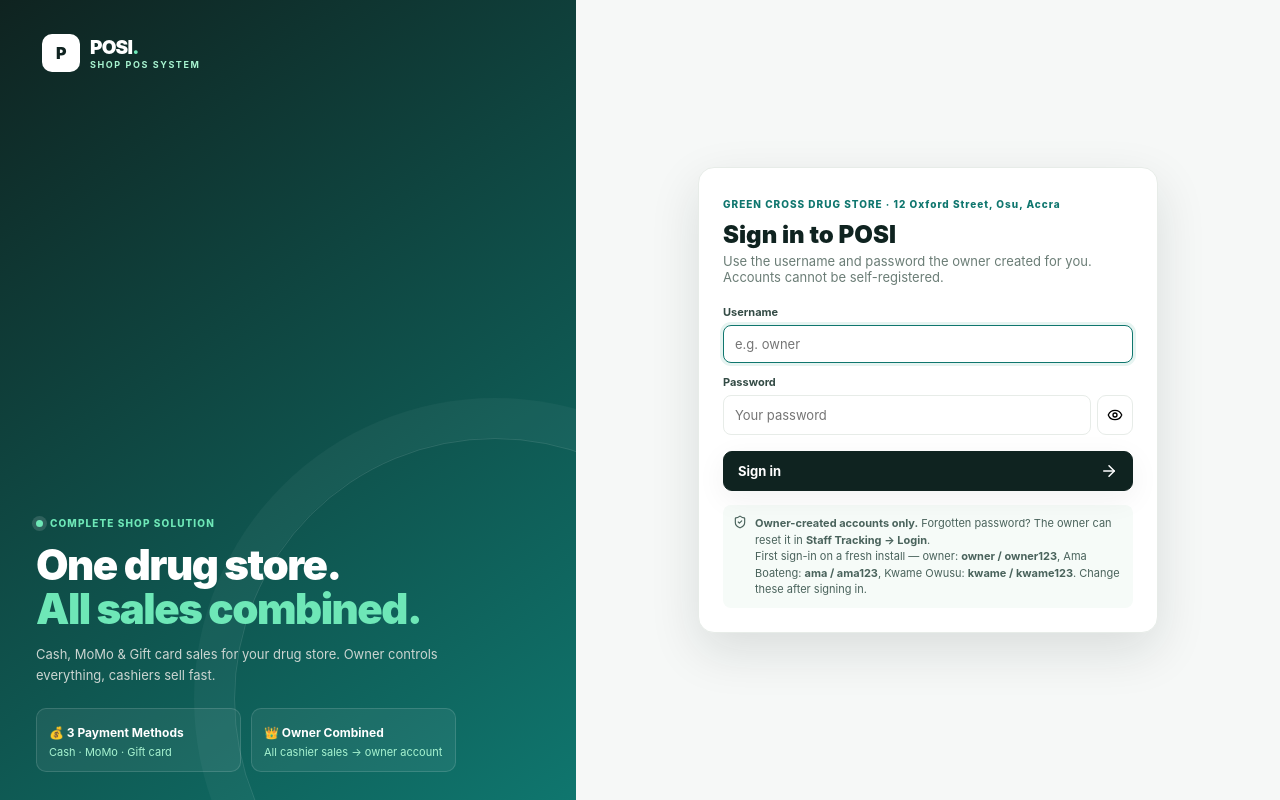
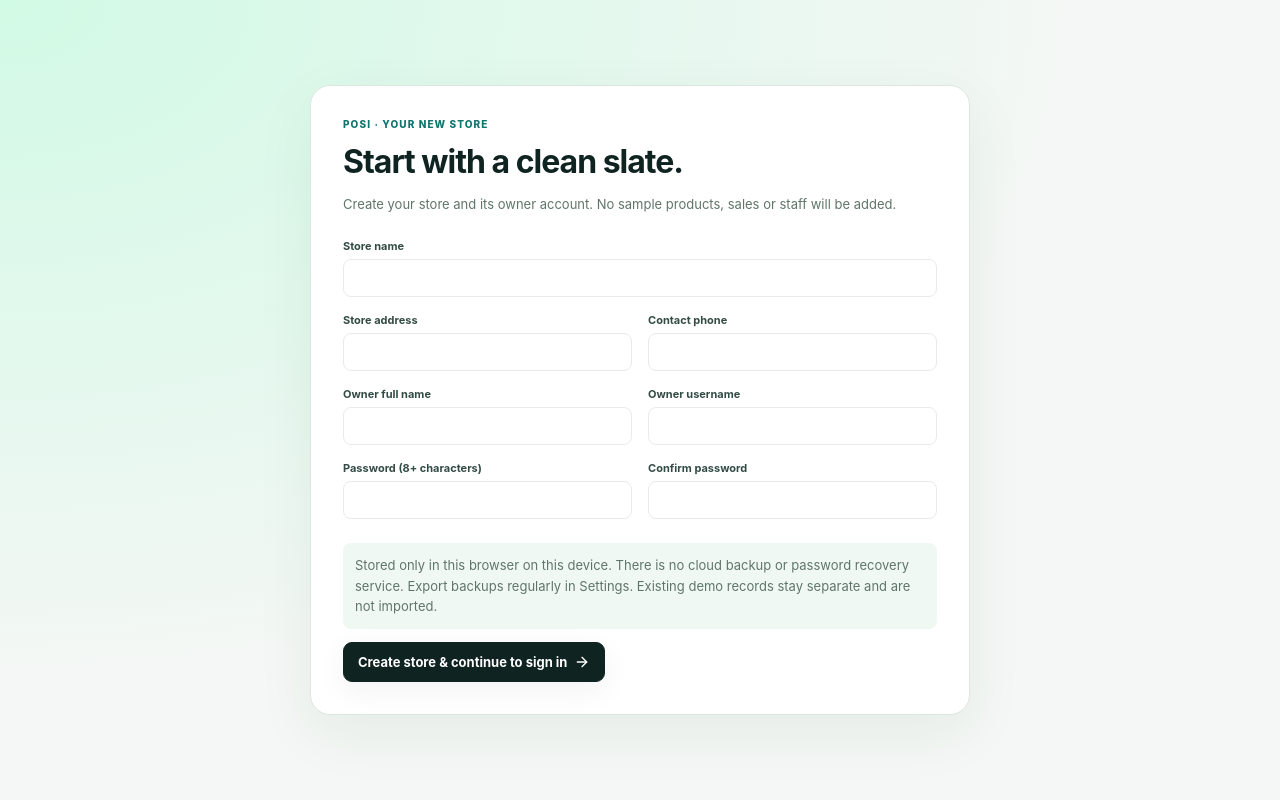
Before and after one commit to nathanielsasuosei-web/POSI, a React (Vite) app: page / in a window 1280 px wide. Built offline with nearby package versions, Linux system fonts and the light colour scheme.

Commit message:
Replace demo shop with first-time store setup
Co-authored-by: arena-agent <297053741+arena-agent@users.noreply.github.com>

```diff
--- a/src/assistant.jsx
+++ b/src/assistant.jsx
@@ -1137,7 +1137,7 @@
 }
 
 export function AIAssistantPage({ data, shop=null, currentUser=null }){
-  const [messages,setMessages] = useStored('posi-v3-assistant', []);
+  const [messages,setMessages] = useStored('posi-live-v1-assistant', []);
   const [input,setInput] = useState('');
   const [thinking,setThinking] = useState(false);
   const threadRef = useRef(null);
--- a/src/main.jsx
+++ b/src/main.jsx
@@ -18,18 +18,18 @@
 
 // Storage keys
 const K = {
-  products: 'posi-v3-products',
-  sales: 'posi-v3-sales',
-  customers: 'posi-v3-customers',
-  employees: 'posi-v3-employees',
-  giftCards: 'posi-v3-giftcards',
-  messages: 'posi-v3-messages',
-  activities: 'posi-v3-activities',
-  attendance: 'posi-v3-attendance',
-  expenses: 'posi-v3-expenses',
-  stockMoves: 'posi-v3-stockmoves',
-  settings: 'posi-v3-settings',
-  maintenance: 'posi-v3-maintenance',
+  products: 'posi-live-v1-products',
+  sales: 'posi-live-v1-sales',
+  customers: 'posi-live-v1-customers',
+  employees: 'posi-live-v1-employees',
+  giftCards: 'posi-live-v1-giftcards',
+  messages: 'posi-live-v1-messages',
+  activities: 'posi-live-v1-activities',
+  attendance: 'posi-live-v1-attendance',
+  expenses: 'posi-live-v1-expenses',
+  stockMoves: 'posi-live-v1-stockmoves',
+  settings: 'posi-live-v1-settings',
+  maintenance: 'posi-live-v1-maintenance',
 };
 
 // helpers
@@ -132,7 +132,7 @@
   adjustment: { label:'Adjustment', color:'#92400e' },
 };
 
-const SHOP = { name:'Green Cross Drug Store', address:'12 Oxford Street, Osu, Accra', phone:'030 274 1122' };
+const SHOP = { name:'Your store', address:'', phone:'' };
 
 const paymentMethods = [
   { id:'Cash', label:'Cash', icon: Banknote, desc:'Cash payment' },
@@ -140,37 +140,8 @@
   { id:'Gift', label:'Gift', icon: Gift, desc:'Gift card' },
 ];
 
-const starterProducts = [
-  { id:'p1', name:'Paracetamol 500mg', sku:'PARA-500', category:'Pain Relief', price:12.5, cost:7, stock:48, barcode:'890123', brand:'20 tablets', supplier:'Ernest Chemists', expiry:'2027-04-30' },
-  { id:'p2', name:'Ibuprofen 400mg', sku:'IBU-400', category:'Pain Relief', price:18, cost:11, stock:28, barcode:'890124', brand:'20 tablets', supplier:'Ernest Chemists', expiry:'2027-02-28' },
-  { id:'p3', name:'Amoxicillin 500mg', sku:'AMOX-500', category:'Antibiotics', price:35, cost:22, stock:24, barcode:'890125', brand:'21 capsules', supplier:'M&G Pharma', expiry:'2026-12-31' },
-  { id:'p4', name:'Coartem 20/120', sku:'COART-24', category:'Antimalarials', price:85, cost:62, stock:19, barcode:'890126', brand:'24 tablets', supplier:'Novartis GH', expiry:'2027-08-31' },
-  { id:'p5', name:'Malaria Test Kit', sku:'MAL-TEST', category:'Devices', price:25, cost:16, stock:7, barcode:'890127', brand:'SD Bioline', supplier:'Lab Supplies Ltd', expiry:'2026-11-30' },
-  { id:'p6', name:'ORS Sachet', sku:'ORS-SACH', category:'First Aid', price:6, cost:3.5, stock:33, barcode:'890128', brand:'Cerlyte', supplier:'Uniliver Ghana', expiry:'2027-06-30' },
-  { id:'p7', name:'Vitamin C 1000mg', sku:'VITC-1000', category:'Vitamins', price:45, cost:32, stock:51, barcode:'890129', brand:'60 tablets', supplier:'Vita Health', expiry:'2027-09-30' },
-  { id:'p8', name:'Digital Thermometer', sku:'THERM-D', category:'Devices', price:42, cost:26, stock:22, barcode:'890130', brand:'CarePlus', supplier:'Lab Supplies Ltd', expiry:'2029-01-31' },
-  { id:'p9', name:'Cough Syrup 100ml', sku:'COUGH-100', category:'Cough & Cold', price:22, cost:14, stock:48, barcode:'890131', brand:'Cofex', supplier:'M&G Pharma', expiry:'2026-12-15' },
-  { id:'p10', name:'Baby Diapers Size 3', sku:'DIAP-3', category:'Baby & Mother', price:65, cost:48, stock:3, barcode:'890132', brand:'Pampers Care', supplier:'Uniliver Ghana', expiry:'2027-03-31' },
-  { id:'p11', name:'Antiseptic Cream 30g', sku:'ANTIS-30', category:'Personal Care', price:24, cost:16, stock:60, barcode:'890133', brand:'Savlon', supplier:'Ernest Chemists', expiry:'2027-05-31' },
-  { id:'p12', name:'First Aid Kit Basic', sku:'AID-KIT', category:'First Aid', price:95, cost:70, stock:15, barcode:'890134', brand:'MediKit', supplier:'Lab Supplies Ltd', expiry:'2028-12-31' },
-];
-
-const starterCustomers = [
-  { id:'c1', name:'Walk-in customer', phone:'', email:'', address:'', balance:0, totalSpent:0, visits:0, isWalkIn:true },
-  { id:'c2', name:'Akosua Boateng', phone:'0244123456', email:'akosua@example.com', address:'East Legon, Accra', balance:120, totalSpent:1250, visits:18 },
-  { id:'c3', name:'Kwame Asare', phone:'0207654321', email:'kwame@example.com', address:'Spintex, Accra', balance:0, totalSpent:890, visits:12 },
-  { id:'c4', name:'Ama Serwaa', phone:'0551234567', email:'ama@example.com', address:'Tema', balance:250, totalSpent:2100, visits:24 },
-  { id:'c5', name:'Joseph Mensah', phone:'0249988776', email:'joseph@example.com', address:'Madina, Accra', balance:45.5, totalSpent:560, visits:8 },
-];
-
-// Sign-in credentials. Passwords are never stored in plain text — only a
-// salted SHA-256 hash (see hashPassword). These starter logins exist so a
-// fresh install can be opened; the owner should change them after first sign-in.
-const DEFAULT_CREDENTIALS = {
-  e1: { username:'owner', password:'owner123' },
-  e2: { username:'ama', password:'ama123' },
-  e3: { username:'kwame', password:'kwame123' },
-};
+const walkInCustomers = [{ id:'c1', name:'Walk-in customer', phone:'', email:'', address:'', balance:0, totalSpent:0, visits:0, isWalkIn:true }];
+const SETUP_KEY = 'posi-live-v1-setup';
 
 // SHA-256 via Web Crypto, with a deterministic fallback for contexts where
 // crypto.subtle is unavailable (non-secure origins). Local-first demo hashing:
@@ -190,57 +161,6 @@
   return (h2>>>0).toString(16).padStart(8,'0') + (h1>>>0).toString(16).padStart(8,'0');
 }
 const normalizeUsername = (u) => String(u||'').trim().toLowerCase();
-const deriveUsername = (emp) => normalizeUsername(DEFAULT_CREDENTIALS[emp?.id]?.username || String(emp?.name||'user').trim().split(/\s+/)[0] || 'user');
-
-const starterEmployees = [
-  { id:'e1', name:'Abena Mensah', role:'owner', phone:'0244000001', email:'owner@shop.com', shift:'08:00-17:00', status:'On shift', salary:0, initials:'AM', username:'owner' },
-  { id:'e2', name:'Ama Boateng', role:'cashier', phone:'0244000002', email:'ama@shop.com', shift:'08:00-16:00', status:'On shift', salary:1800, initials:'AB', username:'ama' },
-  { id:'e3', name:'Kwame Owusu', role:'cashier', phone:'0244000003', email:'kwame@shop.com', shift:'09:00-17:00', status:'On shift', salary:1700, initials:'KO', username:'kwame' },
-];
-
-const starterGiftCards = [
-  { id:'g1', code:'GIFT-100-001', balance:100, original:100, customerId:'c2', customerName:'Akosua Boateng', expiry:'2026-12-31', status:'active' },
-  { id:'g2', code:'GIFT-50-002', balance:25.5, original:50, customerId:'c4', customerName:'Ama Serwaa', expiry:'2026-11-30', status:'active' },
-  { id:'g3', code:'GIFT-200-003', balance:200, original:200, customerId:'', customerName:'', expiry:'2027-01-15', status:'active' },
-];
-
-const starterSales = [
-  { id:'POS-02487', invoiceNumber:'INV-02487', date:todayKey(), time:'10:42', cashier:'Ama Boateng', cashierId:'e2', customerId:'c1', customerName:'Walk-in customer', items:[{productId:'p1',name:'Paracetamol 500mg',qty:1,unitPrice:12.5,lineTotal:12.5},{productId:'p7',name:'Vitamin C 1000mg',qty:2,unitPrice:45,lineTotal:90}], subtotal:102.5, discount:0, tax:0, total:102.5, payment:'Cash', paymentDetail:{}, itemCount:3, status:'paid' },
-  { id:'POS-02486', invoiceNumber:'INV-02486', date:todayKey(), time:'10:31', cashier:'Kwame Owusu', cashierId:'e3', customerId:'c2', customerName:'Akosua Boateng', items:[{productId:'p2',name:'Ibuprofen 400mg',qty:2,unitPrice:18,lineTotal:36},{productId:'p8',name:'Digital Thermometer',qty:1,unitPrice:42,lineTotal:42}], subtotal:78, discount:0, tax:0, total:78, payment:'MoMo', paymentDetail:{phone:'0244123456', txn:'MOMO-123456'}, itemCount:3, status:'paid' },
-  { id:'POS-02485', invoiceNumber:'INV-02485', date:todayKey(), time:'09:55', cashier:'Ama Boateng', cashierId:'e2', customerId:'c4', customerName:'Ama Serwaa', items:[{productId:'p3',name:'Amoxicillin 500mg',qty:1,unitPrice:35,lineTotal:35}], subtotal:35, discount:3.5, tax:0, total:31.5, payment:'Cash', paymentDetail:{}, itemCount:1, status:'paid' },
-  { id:'POS-02484', invoiceNumber:'INV-02484', date:todayKey(), time:'09:18', cashier:'Kwame Owusu', cashierId:'e3', customerId:'c3', customerName:'Kwame Asare', items:[{productId:'p9',name:'Cough Syrup 100ml',qty:1,unitPrice:22,lineTotal:22}], subtotal:22, discount:0, tax:0, total:22, payment:'Gift', paymentDetail:{code:'GIFT-50-002', used:22}, itemCount:1, status:'paid' },
-];
-
-const starterMessages = [
-  { id:'m1', from:'Abena Mensah', fromId:'e1', to:'all', toName:'All Staff', subject:'Morning briefing', body:'Please ensure shelves are restocked before 9am. New drug shipment arrived. Check expiry dates on all packs.', date:todayKey(), time:'08:15', readBy:[] },
-  { id:'m2', from:'Abena Mensah', fromId:'e1', to:'e2', toName:'Ama Boateng', subject:'Customer follow-up', body:'Akosua Boateng has a pending balance of GH\u20b5120. Please remind her on next visit.', date:todayKey(), time:'09:00', readBy:[] },
-];
-
-const starterExpenses = [
-  { id:'x1', date:daysAgo(0), category:'Utilities', amount:180, payment:'Cash', note:'Electricity top-up (ECG)', by:'Abena Mensah' },
-  { id:'x2', date:daysAgo(1), category:'Transport', amount:65, payment:'Cash', note:'Drug delivery to shop', by:'Ama Boateng' },
-  { id:'x3', date:daysAgo(2), category:'Supplies', amount:240, payment:'MoMo', note:'Receipt rolls & carrier bags', by:'Abena Mensah' },
-  { id:'x4', date:daysAgo(3), category:'Maintenance', amount:320, payment:'Cash', note:'Fridge servicing', by:'Abena Mensah' },
-  { id:'x5', date:daysAgo(5), category:'Marketing', amount:150, payment:'MoMo', note:'Local radio promo', by:'Abena Mensah' },
-  { id:'x6', date:daysAgo(6), category:'Rent', amount:1500, payment:'Cash', note:'Monthly shop rent', by:'Abena Mensah' },
-];
-
-const starterStockMoves = [
-  { id:'sm1', productId:'p1', productName:'Paracetamol 500mg', type:'restock', qty:20, date:daysAgo(2), time:'09:15', by:'Abena Mensah', note:'Ernest Chemists delivery' },
-  { id:'sm2', productId:'p5', productName:'Malaria Test Kit', type:'adjustment', qty:-2, date:daysAgo(1), time:'16:40', by:'Ama Boateng', note:'Damaged kits' },
-  { id:'sm3', productId:'p11', productName:'Antiseptic Cream 30g', type:'restock', qty:24, date:daysAgo(1), time:'11:05', by:'Abena Mensah', note:'Ernest Chemists delivery' },
-  { id:'sm4', productId:'p1', productName:'Paracetamol 500mg', type:'sale', qty:-1, cost:7, unitPrice:12.5, date:todayKey(), time:'10:42', by:'Ama Boateng', note:'POS-02487' },
-  { id:'sm5', productId:'p7', productName:'Vitamin C 1000mg', type:'sale', qty:-2, cost:32, unitPrice:45, date:todayKey(), time:'10:42', by:'Ama Boateng', note:'POS-02487' },
-  { id:'sm6', productId:'p2', productName:'Ibuprofen 400mg', type:'sale', qty:-2, cost:11, unitPrice:18, date:todayKey(), time:'10:31', by:'Kwame Owusu', note:'POS-02486' },
-  { id:'sm7', productId:'p8', productName:'Digital Thermometer', type:'sale', qty:-1, cost:26, unitPrice:42, date:todayKey(), time:'10:31', by:'Kwame Owusu', note:'POS-02486' },
-  { id:'sm8', productId:'p9', productName:'Cough Syrup 100ml', type:'sale', qty:-1, cost:14, unitPrice:22, date:todayKey(), time:'09:18', by:'Kwame Owusu', note:'POS-02484' },
-];
-
-const starterAttendance = [
-  { id:'at1', employeeId:'e1', name:'Abena Mensah', date:todayKey(), in:'07:45', out:null, hours:null },
-  { id:'at2', employeeId:'e2', name:'Ama Boateng', date:todayKey(), in:'07:58', out:null, hours:null },
-];
-
 function usePersistent(key, initial){
   const [val,setVal]=useState(()=>{
     try{ const s=localStorage.getItem(key); return s?JSON.parse(s):initial }catch{ return initial }
@@ -249,26 +169,23 @@
   return [val,setVal];
 }
 
-function App({offline}){
-  const [products,setProducts]=usePersistent(K.products, starterProducts);
-  const [sales,setSales]=usePersistent(K.sales, starterSales);
-  const [customers,setCustomers]=usePersistent(K.customers, starterCustomers);
-  const [employees,setEmployees]=usePersistent(K.employees, starterEmployees);
-  const [giftCards,setGiftCards]=usePersistent(K.giftCards, starterGiftCards);
-  const [messages,setMessages]=usePersistent(K.messages, starterMessages);
-  const [activities,setActivities]=usePersistent(K.activities, [
-    {id:'a1',type:'sale',title:'Ama Boateng completed a sale',detail:'GH₵ 109 · Cash',date:todayKey(),time:'10:42'},
-    {id:'a2',type:'sale',title:'Kwame Owusu completed a sale',detail:'GH₵ 74 · MoMo',date:todayKey(),time:'10:31'},
-  ]);
-  const [attendance,setAttendance]=usePersistent(K.attendance, starterAttendance);
-  const [expenses,setExpenses]=usePersistent(K.expenses, starterExpenses);
-  const [stockMoves,setStockMoves]=usePersistent(K.stockMoves, starterStockMoves);
-  const [settings,setSettings]=usePersistent(K.settings, DEFAULT_SETTINGS);
+function App({offline,setup}){
+  const [products,setProducts]=usePersistent(K.products, []);
+  const [sales,setSales]=usePersistent(K.sales, []);
+  const [customers,setCustomers]=usePersistent(K.customers, walkInCustomers);
+  const [employees,setEmployees]=usePersistent(K.employees, [setup.owner]);
+  const [giftCards,setGiftCards]=usePersistent(K.giftCards, []);
+  const [messages,setMessages]=usePersistent(K.messages, []);
+  const [activities,setActivities]=usePersistent(K.activities, []);
+  const [attendance,setAttendance]=usePersistent(K.attendance, []);
+  const [expenses,setExpenses]=usePersistent(K.expenses, []);
+  const [stockMoves,setStockMoves]=usePersistent(K.stockMoves, []);
+  const [settings,setSettings]=usePersistent(K.settings, setup.settings);
   const [maintenance,setMaintenance]=usePersistent(K.maintenance, DEFAULT_MAINTENANCE);
   const shop = {...SHOP,...settings,name:settings.shopName||SHOP.name};
   const discountPercent = Number(settings.discountPercent ?? 10);
 
-  const [userId,setUserId]=useState(()=>{ try{ return sessionStorage.getItem('pos-user-id')||null }catch{return null}});
+  const [userId,setUserId]=useState(()=>{ try{ return sessionStorage.getItem('posi-live-user-id')||null }catch{return null}});
   const [view,setView]=useState('pos');
   const [toast,setToast]=useState('');
   const [success,setSuccess]=useState(null);
@@ -303,7 +220,6 @@
   const [staffSales,setStaffSales]=useState(null); // employee whose sales history is open
   const [credentialsFor,setCredentialsFor]=useState(null); // employee whose login the owner is managing
   const [showMyPassword,setShowMyPassword]=useState(false); // signed-in user changing their own password
-  const credentialsReady = useRef(false);
   const [filterSales,setFilterSales]=useState({search:'',payment:'All',date:'All',cashier:'All'});
 
   const currentUser = employees.find(e=>e.id===userId) || null;
@@ -336,24 +252,6 @@
     setView(emp ? (emp.role==='owner' ? 'dashboard' : 'pos') : 'pos');
   },[userId]);
 
-  // Older locally saved staff records have no username/passwordHash. Give them
-  // the documented starter credentials (owner: owner/owner123, staff: first
-  // name / first name + 123) so nobody is locked out by the upgrade.
-  useEffect(()=>{
-    if(credentialsReady.current) return;
-    if(!employees.some(e=>!e.username || !e.passwordHash)){ credentialsReady.current = true; return }
-    credentialsReady.current = true;
-    (async()=>{
-      const patched = await Promise.all(employees.map(async e=>{
-        if(e.username && e.passwordHash) return e;
-        const username = e.username || deriveUsername(e);
-        const fallback = DEFAULT_CREDENTIALS[e.id]?.password || `${username}123`;
-        return {...e, username, passwordHash: e.passwordHash || await hashPassword(fallback)};
-      }));
-      setEmployees(patched);
-    })();
-  },[employees,setEmployees]);
-
   // Username + password sign-in. Only accounts the owner created (Staff
   // Tracking) can sign in; there is no self-registration.
   const signIn = async (username,password)=>{
@@ -361,12 +259,12 @@
     if(!emp) return 'No account with that username. Ask the owner to create your account.';
     if(!emp.passwordHash) return 'This account has no password yet. Ask the owner to set one.';
     if(await hashPassword(password) !== emp.passwordHash) return 'Wrong password. Try again or ask the owner to reset it.';
-    try{ sessionStorage.setItem('pos-user-id',emp.id); sessionStorage.removeItem('pos-role'); sessionStorage.removeItem('pos-cashier') }catch{}
+    try{ sessionStorage.setItem('posi-live-user-id',emp.id); sessionStorage.removeItem('pos-role'); sessionStorage.removeItem('pos-cashier') }catch{}
     setUserId(emp.id); setView(emp.role==='owner'?'dashboard':'pos');
     return null;
   };
   const signOut = ()=>{
-    try{ sessionStorage.removeItem('pos-user-id'); sessionStorage.removeItem('pos-role'); sessionStorage.removeItem('pos-cashier') }catch{}
+    try{ sessionStorage.removeItem('posi-live-user-id'); sessionStorage.removeItem('pos-role'); sessionStorage.removeItem('pos-cashier') }catch{}
     setUserId(null); setCart([]); setView('pos');
     // Never leave another worker's invoice/receipt or sale edit open for the
     // next person who signs in on this device.
@@ -2909,9 +2807,49 @@
   );
 }
 
+function SetupScreen({onComplete}){
+  const [form,setForm] = useState({shopName:'',address:'',phone:'',name:'',username:'',password:'',confirm:''});
+  const [error,setError] = useState('');
+  const [busy,setBusy] = useState(false);
+  const submit = async e=>{
+    e.preventDefault();
+    if(busy) return;
+    if(!form.shopName.trim() || !form.name.trim()) { setError('Enter your store name and owner name.'); return }
+    if(normalizeUsername(form.username).length<3) { setError('Username must have at least 3 characters.'); return }
+    if(form.password.length<8) { setError('Choose a password with at least 8 characters.'); return }
+    if(form.password!==form.confirm) { setError('Passwords do not match.'); return }
+    setBusy(true); setError('');
+    try{
+      const setup = {
+        settings:{...DEFAULT_SETTINGS,shopName:form.shopName.trim(),address:form.address.trim(),phone:form.phone.trim()},
+        owner:{id:uid('owner'),name:form.name.trim(),role:'owner',username:normalizeUsername(form.username),passwordHash:await hashPassword(form.password),phone:form.phone.trim(),email:'',shift:'',status:'Off shift',salary:0,initials:initials(form.name.trim())}
+      };
+      // A single durable write makes setup recoverable even if this tab closes immediately.
+      localStorage.setItem(SETUP_KEY,JSON.stringify(setup));
+      onComplete(setup);
+    }catch{ setError('Could not save your store. Allow browser storage and try again.'); }
+    finally{ setBusy(false); }
+  };
+  return <div className="setup-page"><form className="login-card setup-card" onSubmit={submit}>
+    <div className="eyebrow">POSI · YOUR NEW STORE</div>
+    <h1>Start with a clean slate.</h1>
+    <p>Create your store and its owner account. No sample products, sales or staff will be added.</p>
+    <div className="setup-fields">{[
+      ['shopName','Store name','text',true],['address','Store address','text',false],['phone','Contact phone','tel',false],
+      ['name','Owner full name','text',true],['username','Owner username','text',true],['password','Password (8+ characters)','password',true],['confirm','Confirm password','password',true]
+    ].map(([key,label,type,required])=><div className="field" key={key}><label htmlFor={'setup-'+key}>{label}</label><input id={'setup-'+key} type={type} required={required} minLength={key==='password'?8:key==='username'?3:undefined} autoComplete={type==='password'?'new-password':key==='username'?'username':'off'} value={form[key]} onChange={e=>setForm({...form,[key]:e.target.value})}/></div>)}</div>
+    <p className="setup-note">Stored only in this browser on this device. There is no cloud backup or password recovery service. Export backups regularly in Settings. Existing demo records stay separate and are not imported.</p>
+    {error && <p role="alert" style={{color:'#b91c1c'}}>{error}</p>}
+    <button className="btn primary" disabled={busy} type="submit">{busy?'Creating store…':'Create store & continue to sign in'} <ArrowRight size={16}/></button>
+  </form></div>;
+}
+
 function Root(){
   const offline = useOfflineSupport();
-  return <><App offline={offline}/><OfflineBanner {...offline}/></>;
+  const [setup,setSetup] = useState(()=>{
+    try{ return JSON.parse(localStorage.getItem(SETUP_KEY)) || null }catch{ return null }
+  });
+  return <>{setup ? <App offline={offline} setup={setup}/> : <SetupScreen onComplete={setSetup}/>}<OfflineBanner {...offline}/></>;
 }
 
 createRoot(document.getElementById('root')).render(<Root/>);
--- a/src/operations.jsx
+++ b/src/operations.jsx
@@ -34,39 +34,17 @@
 };
 
 export const DEFAULT_SETTINGS = {
-  shopName: 'Green Cross Drug Store',
-  address: '12 Oxford Street, Osu, Accra',
-  phone: '030 274 1122',
-  email: 'hello@greencross.example',
+  shopName: 'Your store',
+  address: '',
+  phone: '',
+  email: '',
   invoicePrefix: 'INV',
-  discountPercent: 10,
+  discountPercent: 0,
   defaultLowStock: 5,
   receiptFooter: 'Thank you for shopping with us. Please keep your receipt.',
 };
 
-export const DEFAULT_MAINTENANCE = [
-  {
-    id: 'mnt1', title: 'Temperature control service', asset: 'Pharmaceutical refrigerator',
-    category: 'Refrigeration', dueDate: addDays(2), frequency: 90, vendor: 'CoolCare Ghana',
-    cost: 450, status: 'scheduled', notes: 'Check thermostat, seals and temperature log.', lastCompleted: daysAgo(88),
-  },
-  {
-    id: 'mnt2', title: 'Printer and scanner inspection', asset: 'POS counter equipment',
-    category: 'POS equipment', dueDate: daysAgo(1), frequency: 30, vendor: 'In-house',
-    cost: 0, status: 'scheduled', notes: 'Clean print head, test scanner and check cables.', lastCompleted: daysAgo(31),
-  },
-  {
-    id: 'mnt3', title: 'Filter cleaning and airflow check', asset: 'Main shop air conditioner',
-    category: 'Facilities', dueDate: addDays(12), frequency: 90, vendor: 'AirPro Services',
-    cost: 280, status: 'scheduled', notes: 'Clean filters and confirm drainage is clear.', lastCompleted: daysAgo(78),
-  },
-  {
-    id: 'mnt4', title: 'Battery and backup power test', asset: 'Inverter and backup battery',
-    category: 'Power', dueDate: daysAgo(6), frequency: 180, vendor: 'Volta Electricals',
-    cost: 200, actualCost: 180, status: 'completed', completedDate: daysAgo(6),
-    notes: 'Run load test and inspect battery terminals.', completionNotes: 'Load test passed; terminals cleaned.',
-  },
-];
+export const DEFAULT_MAINTENANCE = [];
 
 const eventTypeMeta = {
   sale: { label: 'Sale', icon: ShoppingCart },
--- a/src/style.css
+++ b/src/style.css
@@ -640,3 +640,12 @@
   .ai-composer .search{min-width:0}
   .ai-composer .btn{flex:1;justify-content:center}
 }
+
+.setup-page { min-height:100dvh; padding:40px 20px; display:grid; place-items:center; background:radial-gradient(ellipse at top left,#d1fae5,transparent 60%),#f4f7f5; }
+.setup-card { width:100%; max-width:660px; padding:32px; background:white; border:1px solid #dce7e1; border-radius:20px; box-shadow:0 18px 60px #103c2310; }
+.setup-card h1 { margin:12px 0; letter-spacing:-1px; }
+.setup-card p { color:#60756a; line-height:1.6; font-size:13px; }
+.setup-fields { display:grid; grid-template-columns:1fr 1fr; gap:16px; margin:24px 0; }
+.setup-fields .field:first-child { grid-column:1/-1; }
+.setup-note { padding:12px; background:#f0f8f4; border-radius:8px; }
+@media(max-width:600px) { .setup-fields { grid-template-columns:1fr; } .setup-card {padding:24px;} }
```
Also changed, not shown: 1 other file (tests, documents, lock files or other folders).
